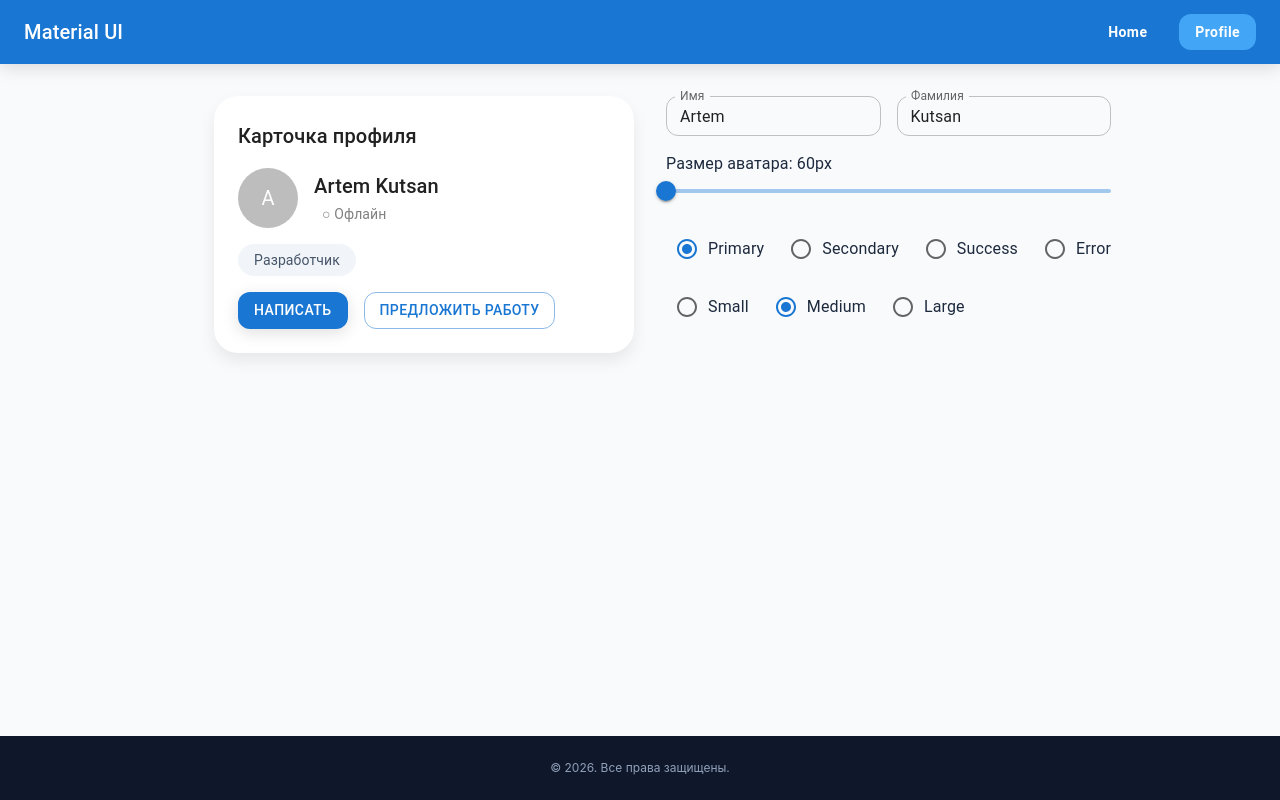
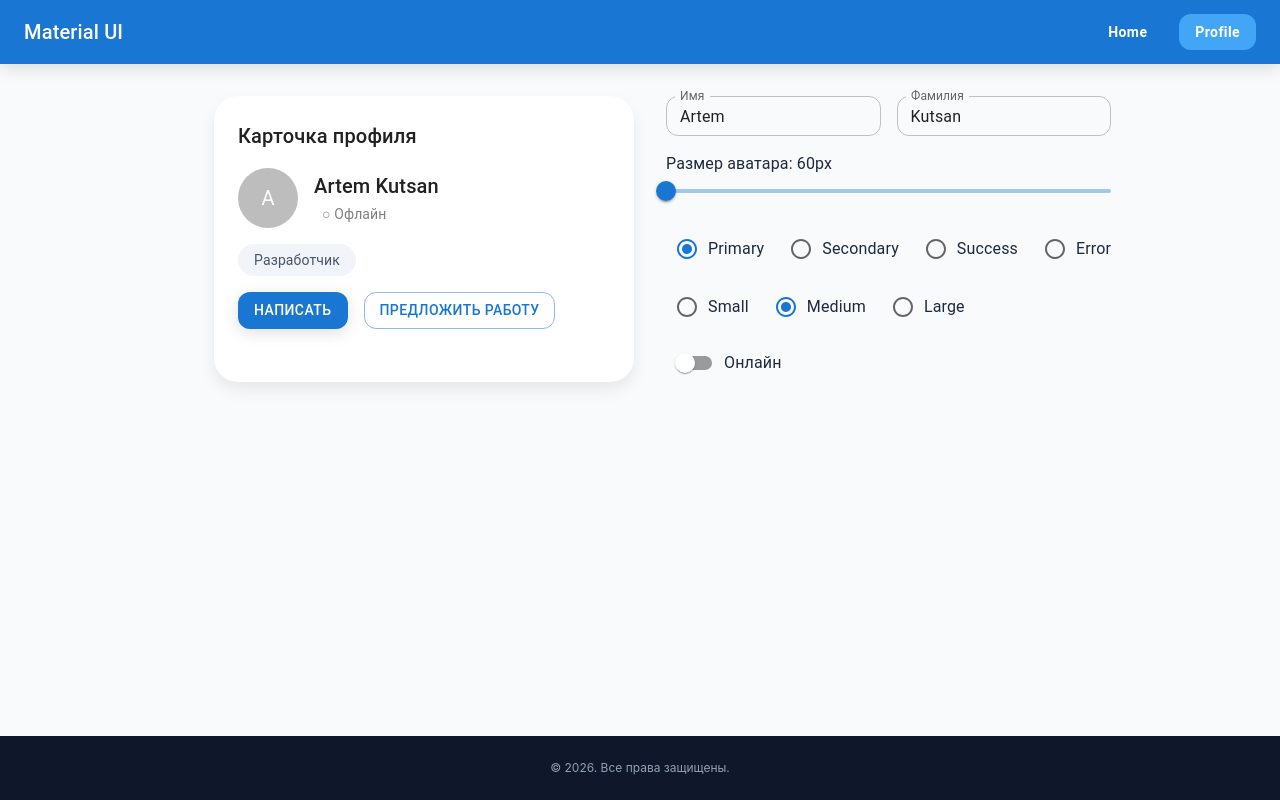
Before and after one commit to ArtemKutsan/react-summary-8, a React (Vite) app: page /profile in a window 1280 px wide. Built offline with nearby package versions, Linux system fonts and the light colour scheme.

Commit message:
add: добавлено изменение статуса онлайн/офлайн

```diff
--- a/src/components/ProfilePlayground.jsx
+++ b/src/components/ProfilePlayground.jsx
@@ -201,6 +201,17 @@ function ProfilePlayground() {
                 <FormControlLabel value="large" control={<Radio />} label="Large" />
               </Stack>
             </RadioGroup>
+
+            {/* Онлайн */}
+            <FormControlLabel
+              control={
+                <Switch
+                  checked={profile.isOnline}
+                  onChange={(event) => update('isOnline', event.target.checked)}
+                />
+              }
+              label="Онлайн"
+            />
           </Stack>
         </Box>
       </Box>
```
